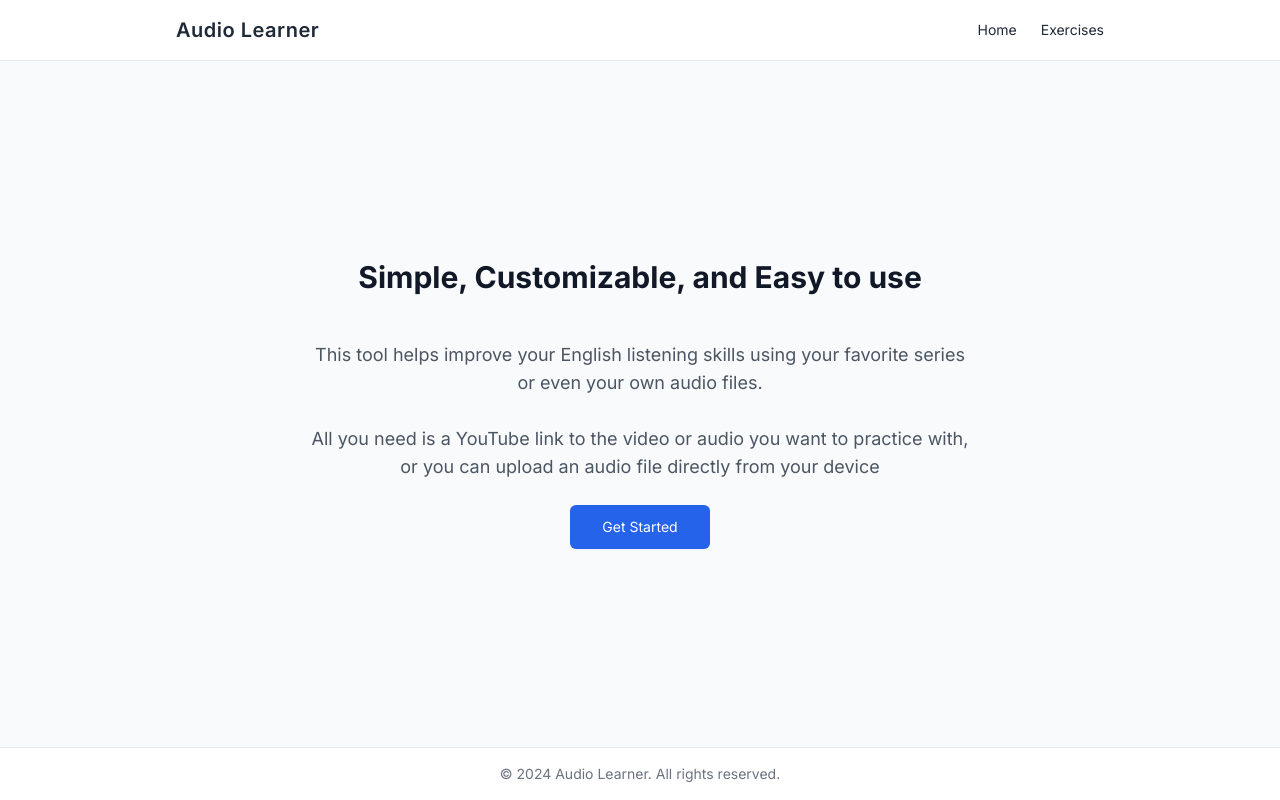
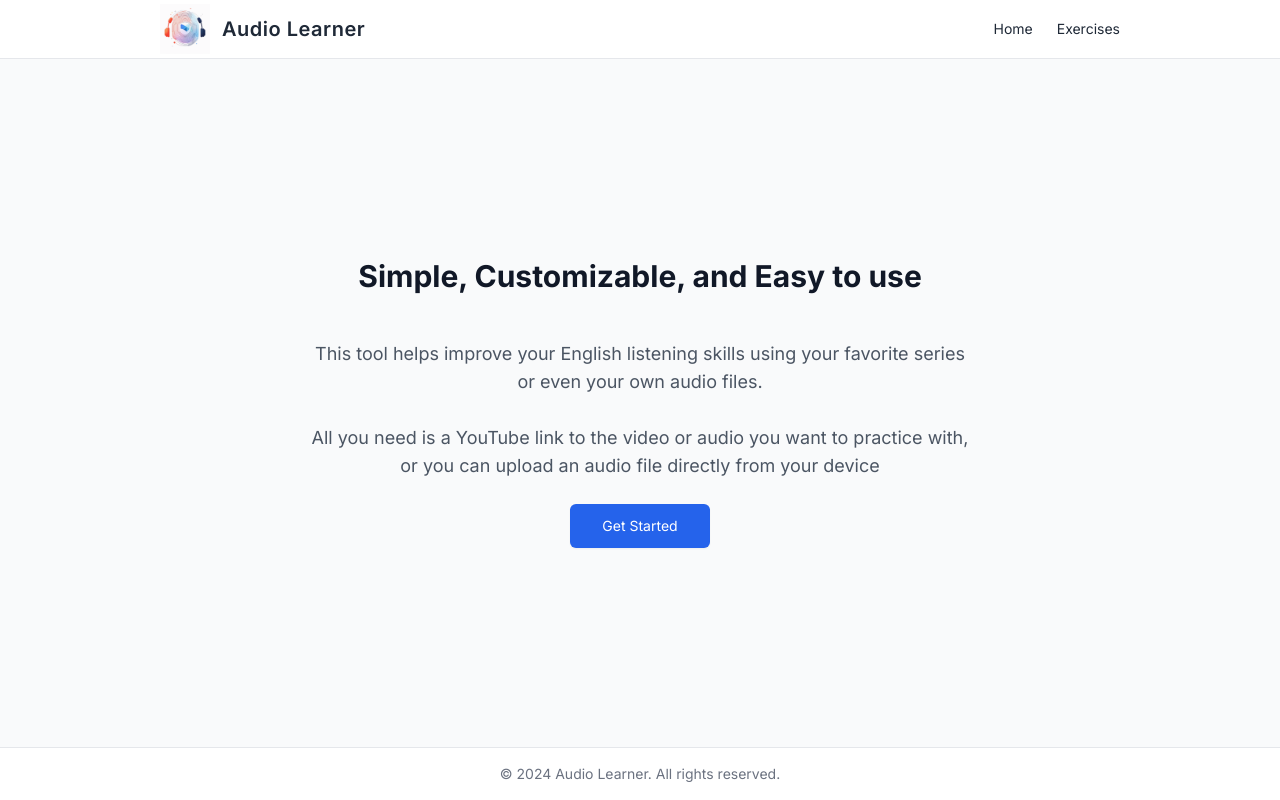
Before and after one commit to eggarcia98/english-skills-platform, a Next.js app: page / in a window 1280 px wide. Built offline with nearby package versions, Linux system fonts and the light colour scheme.

Commit message:
adding new logo web page (will change)

```diff
--- a/src/app/page.tsx
+++ b/src/app/page.tsx
@@ -2,6 +2,7 @@
 import ExerciseBoard from "@/components/Exercise/ExerciseBoard";
 import ReactPlayerComponent from "@/components/Audio/ReactPlayer";
 import UploadFile from "@/components/Audio/UploadFile";
+import Image from "next/image";
 
 import React, { Dispatch, SetStateAction, useState } from "react";
 import AudioUrlInput from "@/components/Audio/AudioUrlInput";
@@ -29,11 +30,20 @@ export default function Home() {
     return (
         <div className="min-h-screen flex flex-col text-gray-800">
             {/* Navigation */}
-            <nav className="border-b border-gray-200 bg-white py-4 n-xs:px-44 px-4">
+            <nav className="border-b border-gray-200 bg-white py-1 n-xs:px-40 px-4">
                 <div className="container mx-auto flex justify-between items-center">
-                    <h1 className="text-xl font-semibold tracking-wide">
-                        {titlePage}
-                    </h1>
+                    <div className="container flex items-center">
+                        <Image
+                            src="/logo.png" // The path should be relative to the 'public' folder
+                            alt="A descriptive alt text"
+                            className="mr-3"
+                            width={50} // Define width
+                            height={50} // Define height
+                        />
+                        <h1 className="text-xl font-semibold tracking-wide">
+                            {titlePage}
+                        </h1>
+                    </div>
 
                     {/* Hamburger Icon for Mobile */}
                     <div className="lg:hidden">
@@ -112,7 +122,7 @@ export default function Home() {
             </nav>
 
             {/* Hero Section */}
-            <main className="flex-grow bg-gray-50 n-xs:px-48 sm:px-4 px-4 flex items-center justify-center">
+            <main className="flex-grow bg-gray-50 px-4 sm:px-20 flex items-center justify-center">
                 <div className="container mx-auto text-center">
                     {activeSection === "home" && (
                         <div>
--- a/tailwind.config.ts
+++ b/tailwind.config.ts
@@ -14,7 +14,7 @@ const config: Config = {
                     "conic-gradient(from 180deg at 50% 50%, var(--tw-gradient-stops))",
             },
             screens: {
-                "n-xs": "475px", // Custom breakpoint for extra small devices
+                "n-xs": "639px", // Custom breakpoint for extra small devices
             },
         },
     },
```
Also changed, not shown: public/logo.png (added).
